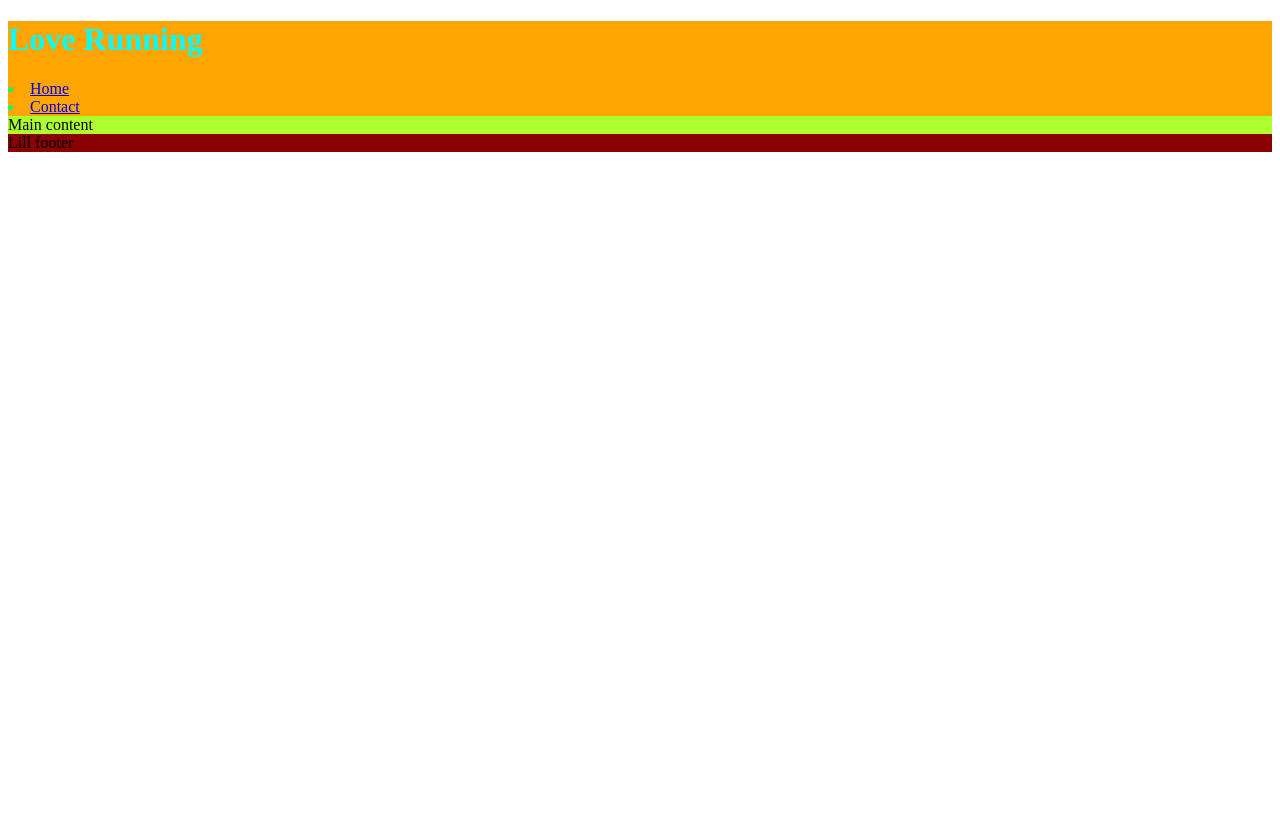
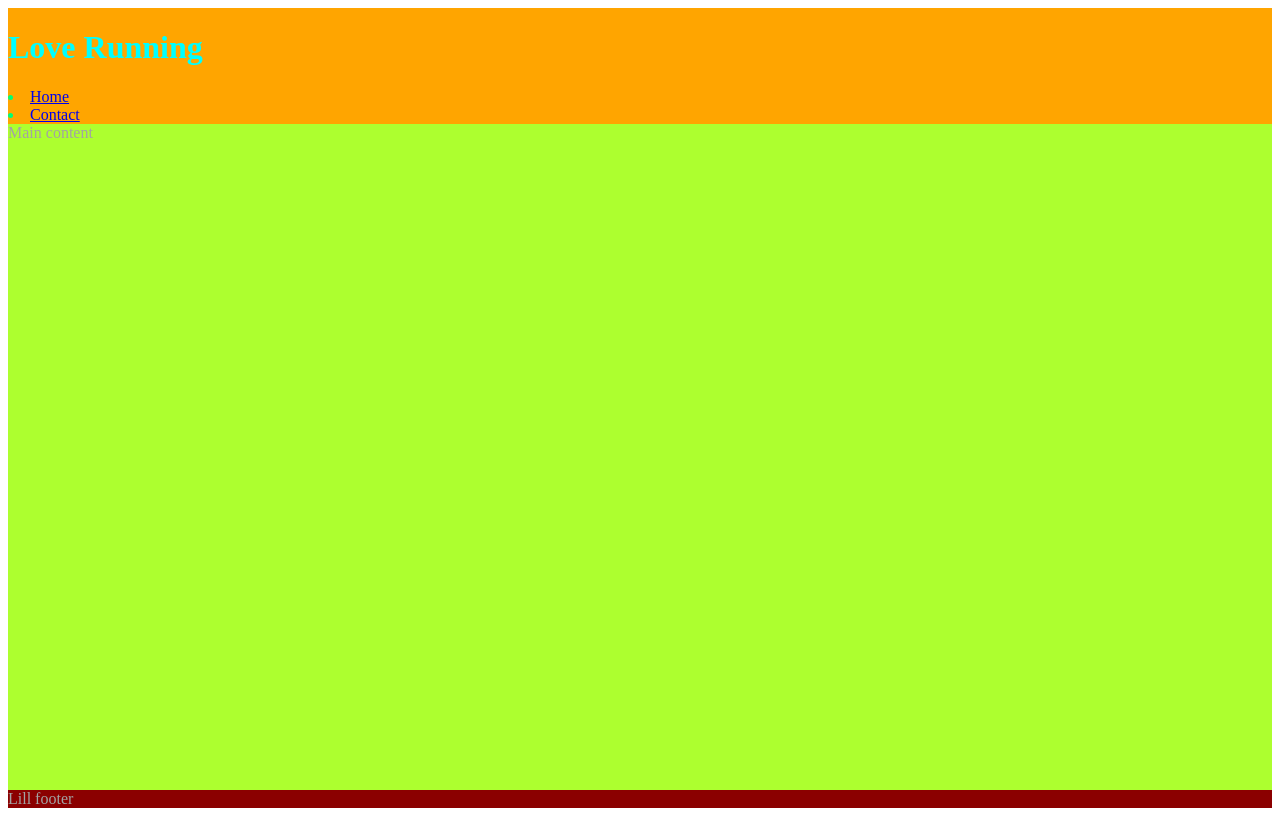
Before and after one commit to Widianne/love-running, a plain HTML site: page index.html in a window 1280 px wide. Drawn offline with Linux system fonts and the light colour scheme.

Commit message:
pus footer down with flex styels

```diff
--- a/assets/css/style.css
+++ b/assets/css/style.css
@@ -2,6 +2,14 @@
     padding: 0;
     border: 0;
     box-sizing: border-box;
+}
+
+body {
+    min-height: 100vh;
+    display: flex;
+    flex-direction: column;
+    /* generic project styles*/
+    color: #a3a3a3;
 }
 
 h1 {
@@ -20,9 +28,12 @@ header {
 
 main {
     background-color: greenyellow;
+    flex: 1 0 auto;
+    /*make main place take up any surplus space*/
 
 }
 
 footer {
     background-color: darkred;
+
 }
```
